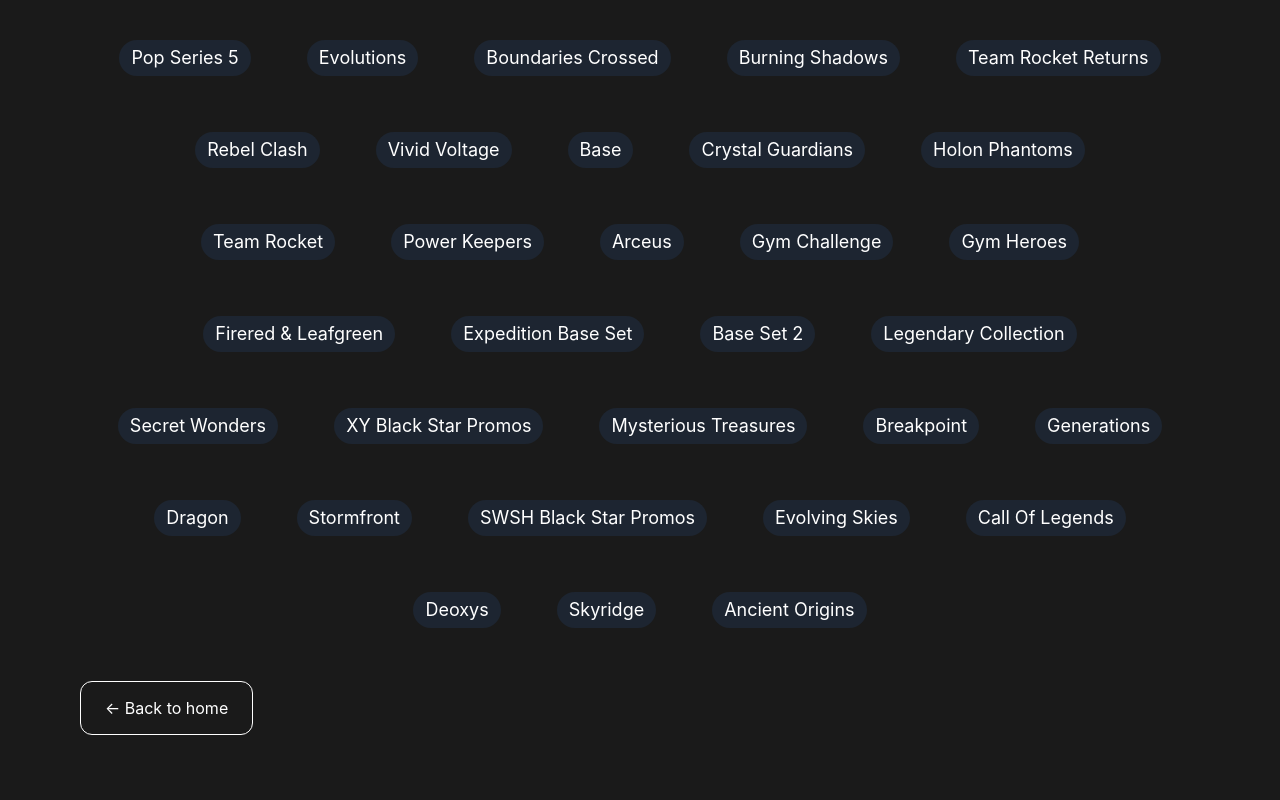
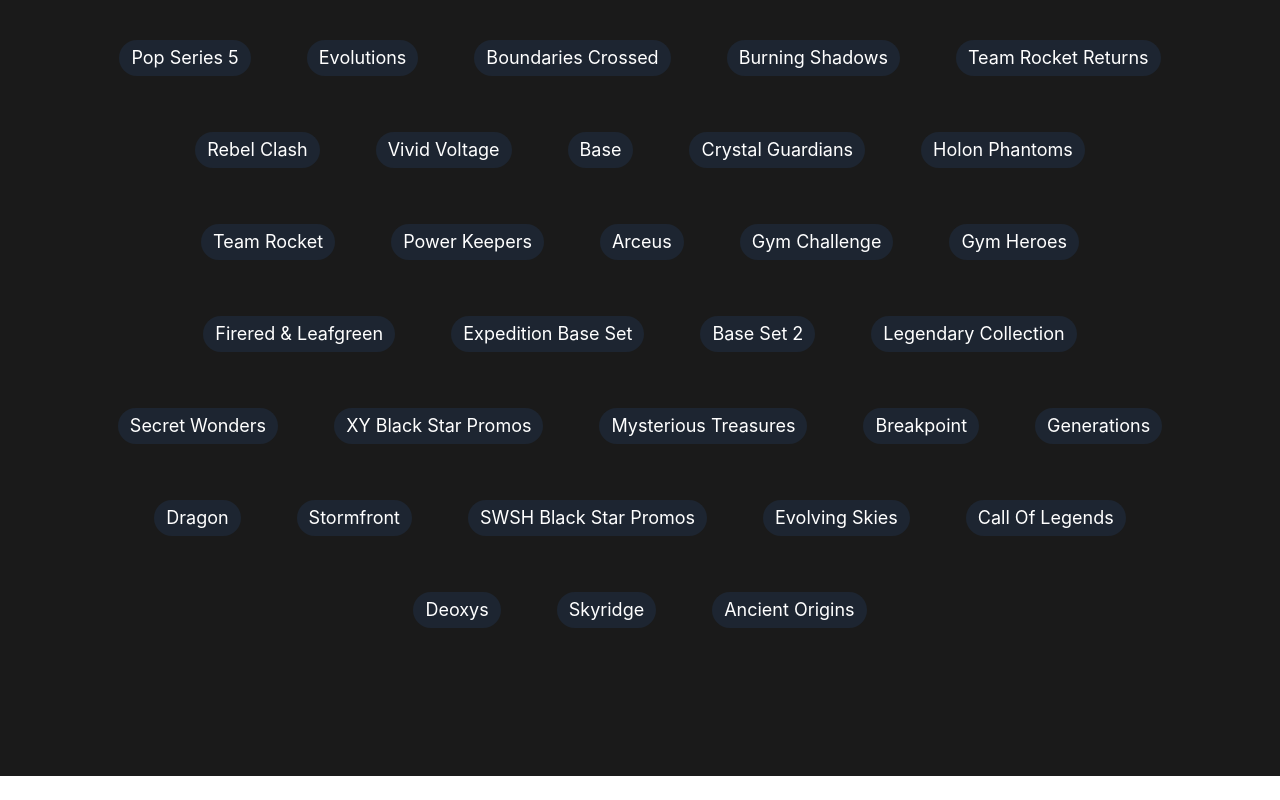
Before and after one commit to jleomorris/poke-price, a Next.js app: page /search in a window 1280 px wide. Shown: the part 796-1596 px from the top of the page. After the commit the page ends 1572 px from the top, so only its background shows below. Built offline with nearby package versions, Linux system fonts and the light colour scheme; no server answers.

Commit message:
Remove unneeded home link from search page

```diff
--- a/pages/search/index.tsx
+++ b/pages/search/index.tsx
@@ -48,15 +48,6 @@ const Search = () => {
           <div className='w-full mt-20 mb-10'>
             <SetGallery setSearchTerm={setSearchTerm} />
           </div>
-          <Link
-            href={{
-              pathname: '/',
-            }}
-          >
-            <a className='text-white border border-white rounded-xl py-4 px-6'>
-              &#8592; Back to home
-            </a>
-          </Link>
         </PageContainer>
       </div>
     </div>
```
